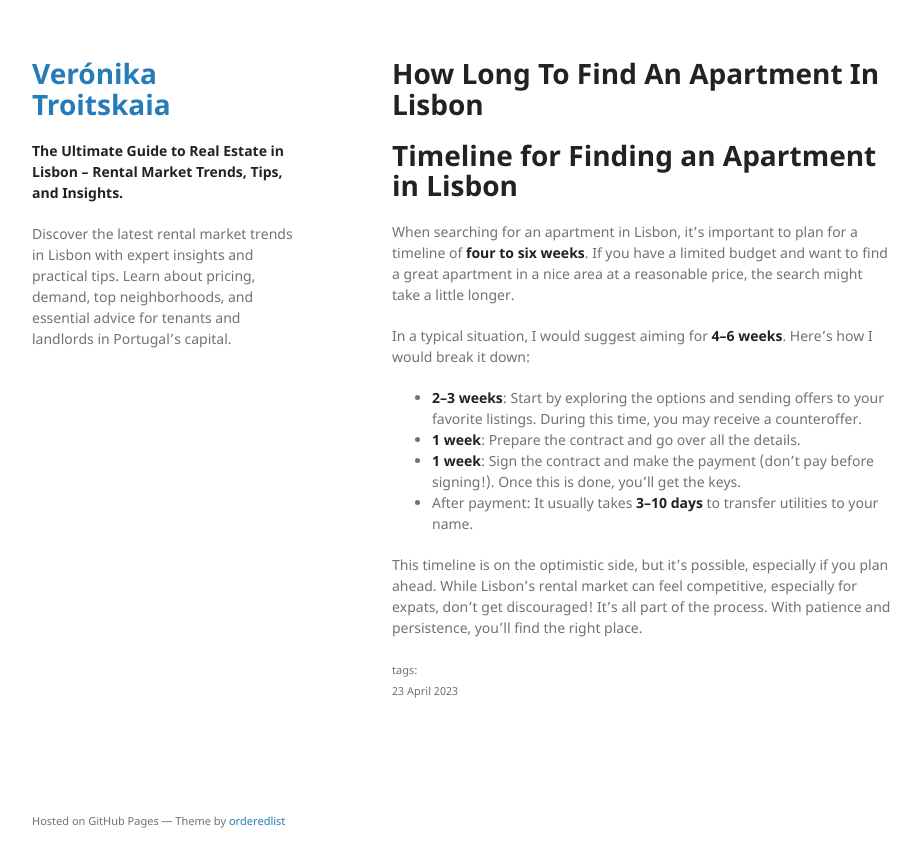
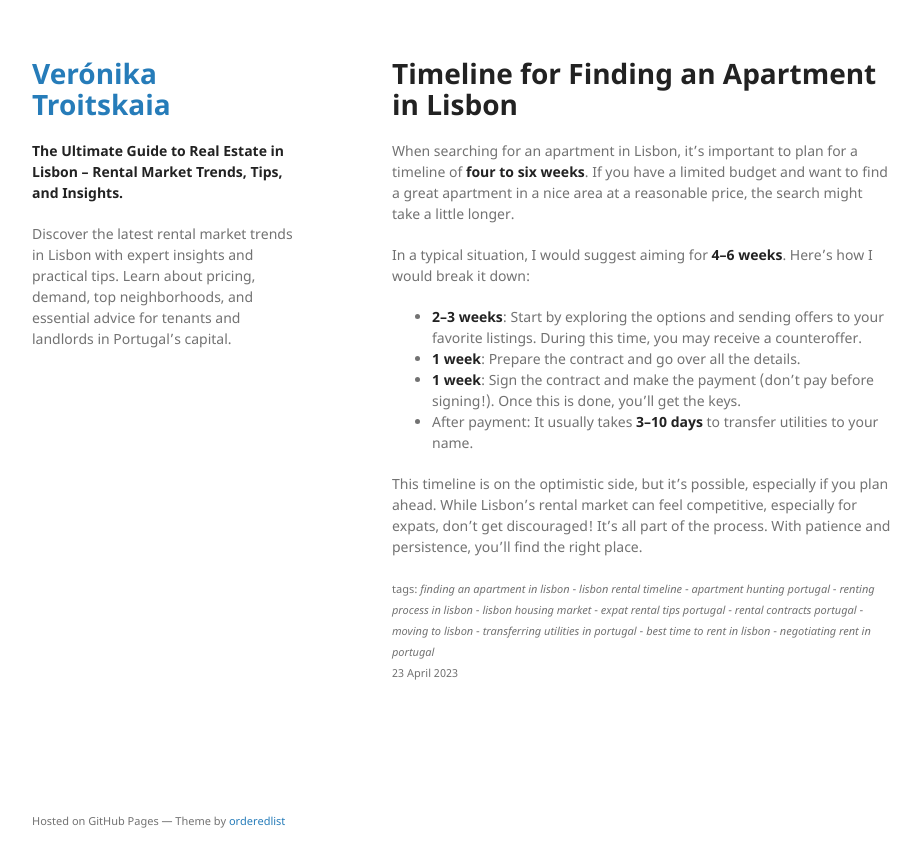
Before and after one commit to veronika-pt/blog.veronika.pt, a Jekyll site: the page built from _posts/2023-04-23-how-long-to-find-an-apartment-in-lisbon.md, in a window 1280 px wide. Shown: the top 867 px of the page, without its empty margins (178-1099 px from the left). Built offline with Jekyll 4.4.1, drawn with Linux system fonts in a browser that asks for light colours.

Commit message:
Update 2023-04-23-how-long-to-find-an-apartment-in-lisbon.md

```diff
--- a/_posts/2023-04-23-how-long-to-find-an-apartment-in-lisbon.md
+++ b/_posts/2023-04-23-how-long-to-find-an-apartment-in-lisbon.md
@@ -1,4 +1,20 @@
-# Timeline for Finding an Apartment in Lisbon
+---
+title: Timeline for Finding an Apartment in Lisbon
+
+date: 2023-04-23
+tags:
+  - finding an apartment in lisbon
+  - lisbon rental timeline
+  - apartment hunting portugal
+  - renting process in lisbon
+  - lisbon housing market
+  - expat rental tips portugal
+  - rental contracts portugal
+  - moving to lisbon
+  - transferring utilities in portugal
+  - best time to rent in lisbon
+  - negotiating rent in portugal
+---
 
 When searching for an apartment in Lisbon, it’s important to plan for a timeline of **four to six weeks**. If you have a limited budget and want to find a great apartment in a nice area at a reasonable price, the search might take a little longer.
 
```
